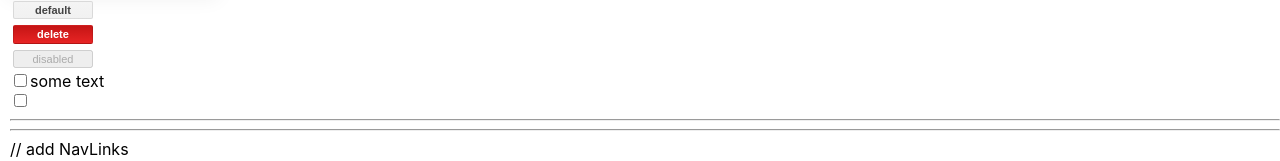
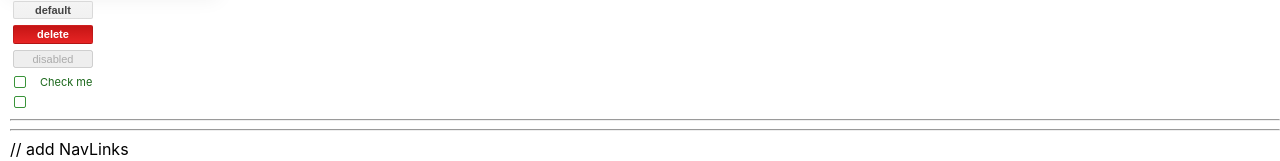
Before and after one commit to phoenix2307/homeworks_by_Ignat, a React (Create React App) app: page / in a window 1280 px wide. Shown: the part 769-930 px from the top of the page. Built offline with nearby package versions, Linux system fonts and the light colour scheme.

Commit message:
facking check-box

```diff
--- a/src/p2-homeworks/h4/HW4.tsx
+++ b/src/p2-homeworks/h4/HW4.tsx
@@ -62,7 +62,7 @@ function HW4() {
                     checked={checked}
                     onChangeChecked={setChecked}
                 >
-                    some text {/*// этот текст попадёт в children*/}
+                    Check me
                 </SuperCheckbox>
 
                 {/*// onChange тоже должен работать*/}
--- a/src/p2-homeworks/h4/common/c3-SuperCheckbox/SuperCheckbox.module.css
+++ b/src/p2-homeworks/h4/common/c3-SuperCheckbox/SuperCheckbox.module.css
@@ -1,7 +1,28 @@
+label {
+display: flex;
+    align-items: center;
+}
+
 .checkbox {
+    appearance: none;
+    width: 12px;
+    height: 12px;
+    margin-right: 10px;
+    background: #ffffff;
+    border-radius: 2px;
+    border: 1px solid #399339;
+}
 
+.checkbox:checked {
+    appearance: none;
+    background: #399339;
+}
+.checkbox:hover {
+    border: 2px solid #399339;
 }
 
 .spanClassName {
-
+    font-size: 11px;
+    padding: 4px;
+    color: #1a671a;
 }
--- a/src/p2-homeworks/h4/common/c3-SuperCheckbox/SuperCheckbox.tsx
+++ b/src/p2-homeworks/h4/common/c3-SuperCheckbox/SuperCheckbox.tsx
@@ -20,13 +20,15 @@ const SuperCheckbox: React.FC<SuperCheckboxPropsType> = (
     }
 ) => {
     const onChangeCallback = (e: ChangeEvent<HTMLInputElement>) => {
+        onChange && onChange(e)
         // сделайте так чтоб работал onChange и onChangeChecked
+        onChangeChecked && onChangeChecked(e.currentTarget.checked)
     }
 
     const finalInputClassName = `${s.checkbox} ${className ? className : ''}`
 
     return (
-        <label>
+        <label className={s.checkboxLabel}>
             <input
                 type={'checkbox'}
                 onChange={onChangeCallback}
@@ -34,6 +36,7 @@ const SuperCheckbox: React.FC<SuperCheckboxPropsType> = (
 
                 {...restProps} // отдаём инпуту остальные пропсы если они есть (checked например там внутри)
             />
+            {/*<span className={s.spanClassName}></span>*/}
             {children && <span className={s.spanClassName}>{children}</span>}
         </label> // благодаря label нажатие на спан передастся в инпут
     )
```
